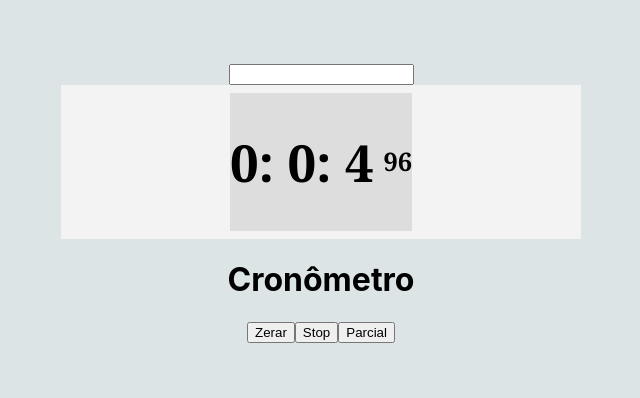
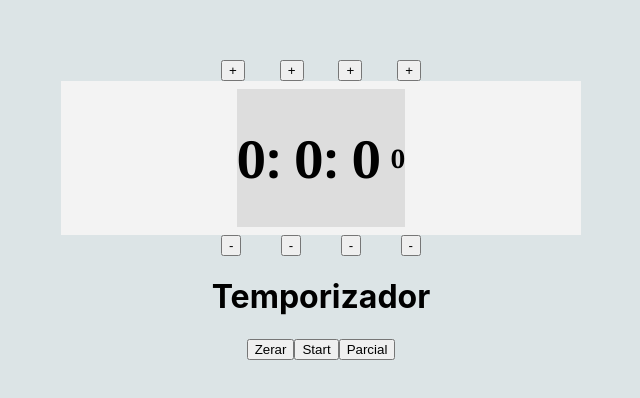
Before and after one commit to gabrielbbrito1/Desafio2-React, a React (Create React App) app: page / in a window 1280 px wide. Shown: the part 186-584 px from the top of the page, without its empty margins (319-959 px from the left). Built offline with nearby package versions, Linux system fonts and the light colour scheme.

Commit message:
temporizador finalizado

```diff
--- a/src/App.css
+++ b/src/App.css
@@ -34,6 +34,18 @@
     font-size: 2vw;
 
 }
+.optionsWrapper{
+    display:flex;
+    width: 200px;
+    justify-content: space-between;
+}
+.parcialWrapper{
+    display: flex;
+    flex-flow: column;
+}
+.parcial{
+    margin:4px 0;
+}
  /*.buttonBlack{
     background-color: #C6CCD2;
      border-color: #AAB3BB;
--- a/src/LabelRelogio.js
+++ b/src/LabelRelogio.js
@@ -1,8 +1,8 @@
 import React from 'react';
 import './App.css';
 
-const LabelRelogio = (props) => ( <
-    h1 class = "my-title" > { props.name } </h1>
+const LabelRelogio = (props) => (
+    <h1 class = "my-title" > { props.name } </h1>
 )
 
 export default LabelRelogio
--- a/src/Temporizador.js
+++ b/src/Temporizador.js
@@ -6,35 +6,28 @@ import './App.css';
 
 const Temporizador = () => {
   const [centesimos, setCentesimos] = React.useState(0);
-  const [temporizador, setTemporizador] = React.useState("");
   const [horas, setHoras] = React.useState(0);
   const [segundos, setSegundos] = React.useState(0);
   const [minutos, setMinutos] = React.useState(0);
-  const [parcial, setParcial] = React.useState("");
-  const [list, setList] = React.useState(["0","0","0","0"]);
-  const [stop, setStop] = React.useState(false);
-  const [nameStop, setNameStop]= React.useState("Stop");
-  const [name, setName]= React.useState( "Cronômetro");
+  const [parcial, setParcial] = React.useState([""]);
+  const [stop, setStop] = React.useState(true);
+  const [nameStop, setNameStop]= React.useState("Start");
+  const name= "Temporizador";
 
    const zerarCronometro= () =>{
      setCentesimos(-1);
       setHoras(0);
       setSegundos(0);
       setMinutos(0);
-      setParcial("");
+      setParcial([""]);
    }
 
-  /* relogio(){
-    //yarn add moment-timezone
-            var moment = require('moment-timezone')
-            let localTime = moment( ).tz("Brazil/Brasilia").format('HH:mm:ss').toString()
-            setState({relogio: localTime})
-    }
-    */
 
   const gerarParcial = ()=>{
     let p = horas+ ":"+ minutos+ ":"+ segundos + "." + centesimos + "\n\n"
-    setParcial (parcial + p)
+    const parser = parcial;
+    parser.push(p)
+    setParcial (parser)
   }
 
   const pararTempo = ()=>{
@@ -45,42 +38,43 @@ const Temporizador = () => {
       setNameStop("Start")
   }
 
-  const incrementarCentesimo = ()=>{
+  const decrementarCentesimo = ()=>{
     if (stop === false){
-        if (centesimos > 99){
-            setCentesimos(0);
-            incrementarSegundo();
-          }else
-          setCentesimos(centesimos +1)
+        if (centesimos <= 0 && (segundos > 0 || minutos > 0 || horas > 0) ){
+            setCentesimos(99);
+            decrementarSegundo();
+          }else if(centesimos > 0)
+          setCentesimos(centesimos -1)
      }
   }
 
-  const incrementarSegundo = ()=>{
-    if (segundos > 59){
-            setSegundos(0);
-            incrementarMinuto();
+  const decrementarSegundo = ()=>{
+    if (segundos <= 0 && (minutos > 0 || horas > 0)){
+            setSegundos(59);
+            decrementarMinuto();
           }else
-          setSegundos(segundos +1);
+          setSegundos(segundos -1);
     }
 
-  const incrementarMinuto = ()=>{
-      if (minutos > 59){
-        setMinutos(0);
-        incrementarHoras();
+  const decrementarMinuto = ()=>{
+      if (minutos <= 0 && horas > 0){
+        setMinutos(59);
+        decrementarHoras();
       } else
-      setMinutos(minutos +1);
+      setMinutos(minutos -1);
 
   };
 
-  const incrementarHoras = ()=> {
-    setHoras(horas +1);
-  };
+  const decrementarHoras = ()=> {
+    if (horas > 0)
+      setHoras(horas -1)
+    };
 
 
 
 React.useEffect(() => {
     const timer = setTimeout(() => {
-        incrementarCentesimo();
+        decrementarCentesimo();
       }, 10);
       return () => {
         clearTimeout(timer);
@@ -108,10 +102,69 @@ React.useEffect(() => {
 
     return (
       <div className= "main">
-          <input value={temporizador} onChange={(event)=> setTemporizador(event.target.value)}/>
+        <div className="optionsWrapper">
+        <button onClick={()=>{
+          if(horas<23)
+          setHoras(horas +1)
+          else
+          setHoras(0)
+        }
+      }>+</button>
+        <button onClick={()=> {
+          if(minutos<59)
+          setMinutos(minutos +1)
+          else
+          setMinutos(0)
+        }
+      }>+</button>
+        <button onClick={()=> {
+          if(segundos<59)
+          setSegundos(segundos +1)
+          else
+          setSegundos(0)
+        }
+      }>+</button>
+        <button onClick={()=> {
+          if(centesimos<99)
+          setCentesimos(centesimos +1)
+          else
+          setCentesimos(0)
+        }
+      }>+</button>
+      </div>
 
         <div className = "counterBody">
           <Contador horas={horas} minutos={minutos} segundos={segundos} centesimos={centesimos} />
+        </div>
+        <div className="optionsWrapper">
+        <button onClick={()=> {
+                if(horas>0 )
+                setHoras(horas -1)
+                else
+                setHoras(23)
+              }
+        }>-</button>
+        <button onClick={()=> {
+                if(minutos>0)
+                setMinutos(minutos -1)
+                else
+                setMinutos(59)
+              }
+        }>-</button>
+        <button onClick={()=> {
+                if(segundos>0)
+                setSegundos(segundos -1)
+                else
+                setSegundos(59)
+              }
+        }>-</button>
+        <button onClick={()=> {
+                if(centesimos>0)
+                setCentesimos(centesimos -1)
+                else
+                setCentesimos(99)
+              }
+        }>-</button>
         </div>
 
         <div>
@@ -124,8 +177,8 @@ React.useEffect(() => {
           <Botao onClick={() => gerarParcial()} label={"Parcial"} />
         </div>
 
-        <div>
-          <LabelRelogio name={parcial} />
+        <div className="parcialWrapper">
+        {parcial.map((n, index) => <h1 className="parcial" key={index}> {n} </h1>)}
         </div>
 
       </div>
```
